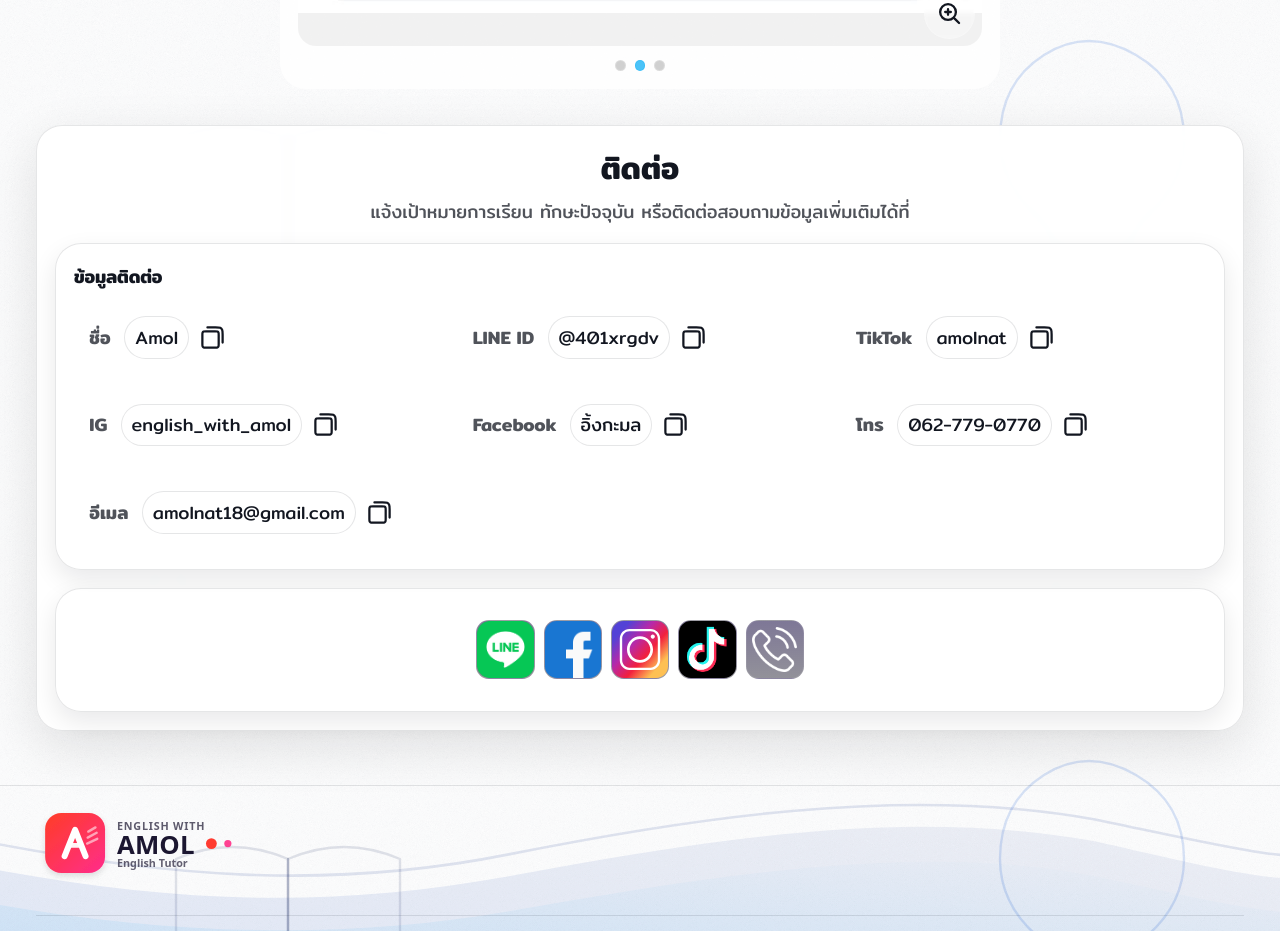
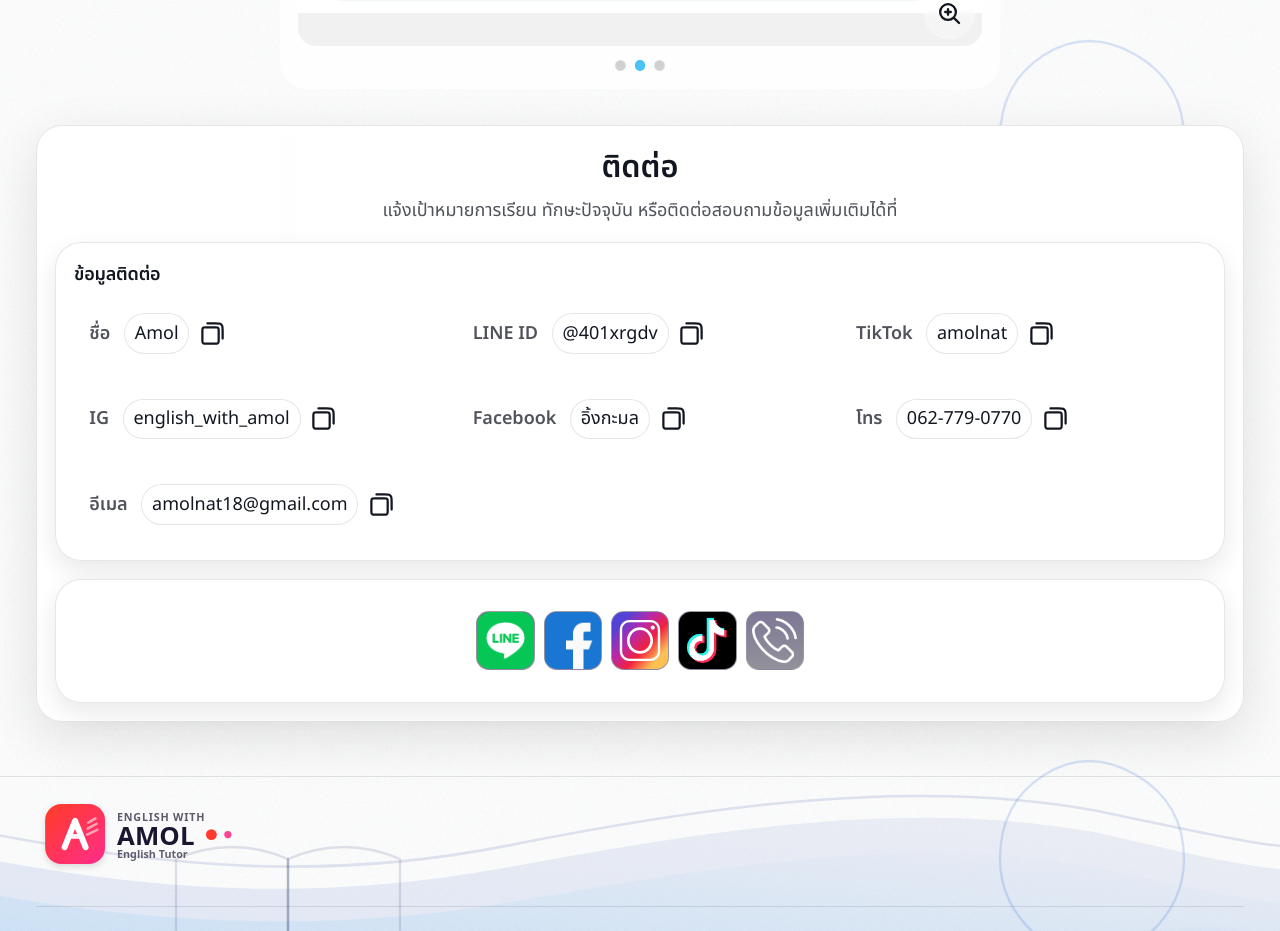
Before and after one commit to P-mm02/english-with-amol, a Next.js app: page / in a window 1280 px wide. Shown: the part 4629-5560 px from the top of the page. Built offline with nearby package versions, Linux system fonts and the light colour scheme; no server answers.

Commit message:
up date font

```diff
--- a/src/app/home/sections/ContactSection/ContactSection.module.css
+++ b/src/app/home/sections/ContactSection/ContactSection.module.css
@@ -1,6 +1,9 @@
 /* src/app/home/sections/ContactSection/ContactSection.module.css */
 
-.panel { padding: 1rem; }
+.panel {
+  padding: 1rem;
+  font-family: "Noto Sans Thai", "Prompt",  sans-serif;
+}
 
 .head {
   margin-bottom: 0.9rem;
@@ -8,7 +11,6 @@
 }
 
 .h2 {
-  font-family: var(--font-display);
   font-weight: 600;
   font-size: clamp(1.55rem, 2.4vw, 2rem);
 }
```
